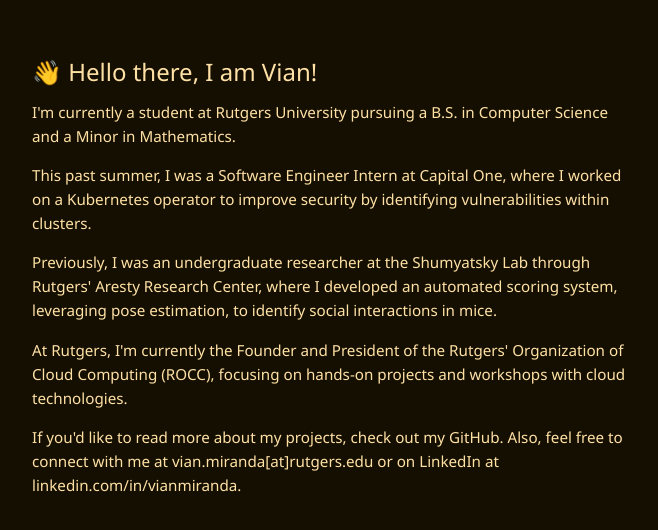
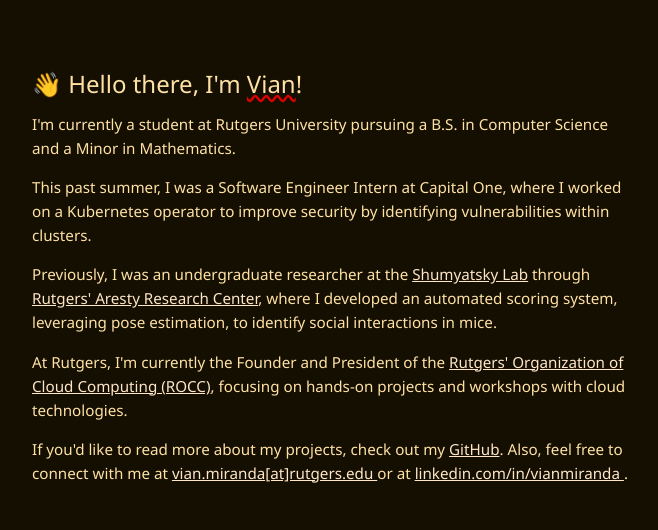
Before and after one commit to vianmiranda/vianmiranda.github.io, a plain HTML site: page index.html in a window 1280 px wide. Shown: the part 130-660 px from the top of the page, without its empty margins (308-966 px from the left). Drawn offline with Linux system fonts and the light colour scheme.

Commit message:
Linking and fun little tooltip

```diff
--- a/index.html
+++ b/index.html
@@ -12,17 +12,17 @@
     <body>
         <div class="container">
             <div class="info">
-                <h1>&#x1f44b; Hello there, I am Vian!</h1>
+                <h1>&#x1f44b; Hello there, I'm <span id="ivan" title="No, Google Docs/Microsoft Word, my name&#013;is not Ivan. Please stop autocorrecting it!!">Vian</span>!</h1>
 
                 <p>I'm currently a student at Rutgers University pursuing a B.S. in Computer Science and a Minor in Mathematics.</p>
 
                 <p>This past summer, I was a Software Engineer Intern at Capital One, where I worked on a Kubernetes operator to improve security by identifying vulnerabilities within clusters.</p>
 
-                <p>Previously, I was an undergraduate researcher at the Shumyatsky Lab through Rutgers' Aresty Research Center, where I developed an automated scoring system, leveraging pose estimation, to identify social interactions in mice.</p>
+                <p>Previously, I was an undergraduate researcher at the <a href="https://sites.rutgers.edu/shumyatsky-lab/">Shumyatsky Lab</a> through <a href="https://aresty.rutgers.edu/">Rutgers' Aresty Research Center</a>, where I developed an automated scoring system, leveraging pose estimation, to identify social interactions in mice.</p>
 
-                <p>At Rutgers, I'm currently the Founder and President of the Rutgers' Organization of Cloud Computing (ROCC), focusing on hands-on projects and workshops with cloud technologies.</p>
+                <p>At Rutgers, I'm currently the Founder and President of the <a href="https://rocc.site/">Rutgers' Organization of Cloud Computing (ROCC)</a>, focusing on hands-on projects and workshops with cloud technologies.</p>
 
-                <p>If you'd like to read more about my projects, check out my GitHub. Also, feel free to connect with me at vian.miranda[at]rutgers.edu or on LinkedIn at linkedin.com/in/vianmiranda.</p>
+                <p>If you'd like to read more about my projects, check out my  <a href="https://github.com/vianmiranda">GitHub</a>. Also, feel free to connect with me at <a href="mailto:vian.miranda@rutgers.edu"> vian.miranda[at]rutgers.edu </a> or at <a href="linkedin.com/in/vianmiranda"> linkedin.com/in/vianmiranda </a>.</p>
             </div>
         </div>
     </body>
--- a/stylesheets/styles.css
+++ b/stylesheets/styles.css
@@ -26,3 +26,15 @@ h1 {
 p {
     font-size: 0.95em;
 }
+
+a {
+    color: rgb(255, 230, 200);
+}
+
+a:hover {
+    color: rgb(255, 240, 225)
+}
+
+#ivan {
+    text-decoration: underline wavy rgb(255, 0, 0, 0.85);
+}
```
